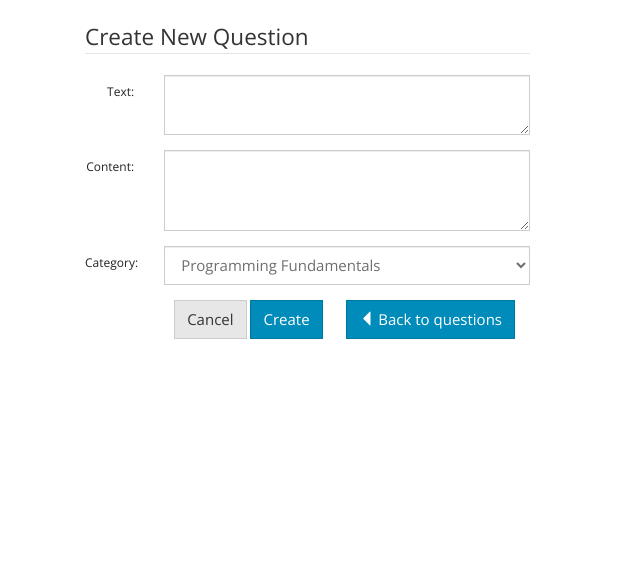
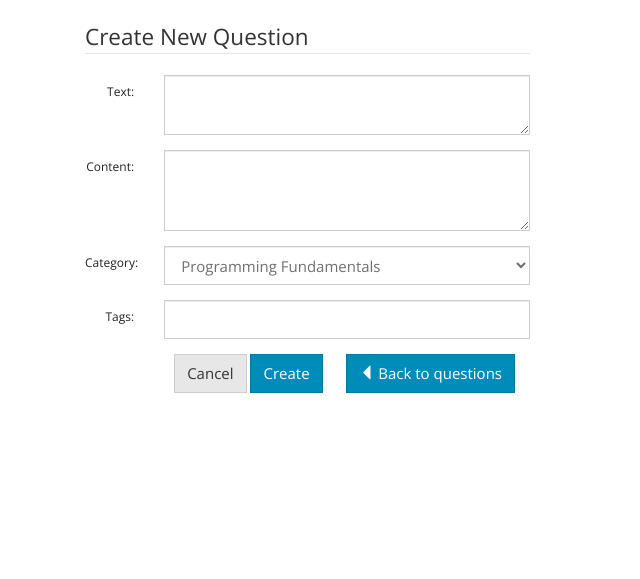
Before and after one commit to Venciity/ForumSystem, a PHP site: page /questions/create in a window 1280 px wide. Shown: the part 47-626 px from the top of the page, without its empty margins (0-640 px from the left). Run offline with PHP 8.4, Linux system fonts and the light colour scheme; the visitor is signed in with stand-in values (Sample User, id 1); data comes from the database, SQL or seed files in the repository; some libraries are stand-ins or nearby versions.

Commit message:
update redirect after create question. and add tags works!

```diff
--- a/controllers/QuestionsController.php
+++ b/controllers/QuestionsController.php
@@ -23,6 +23,8 @@ class QuestionsController extends BaseController {
             $text = $_POST['question_text'];
             $content = $_POST['question_content'];
             $categoryText = $_POST['question_category'];
+            $tags = $_POST['question_tags'];
+            $tags_array = explode(" ", $tags);
             $categoryId = $this->db->getCategoryIdByText($categoryText);
             $userId = $this->db->getCurrentUserId();
             if(strlen($text) <= 5){
@@ -30,9 +32,10 @@ class QuestionsController extends BaseController {
                 $this->addValidationError('question_text', 'The question text symbols should be greater than 5');
                 return $this->renderView(__FUNCTION__);
             }
-            if($this->db->createQuestion($text, $content, $userId, $categoryId)){
+            if($this->db->createQuestion($text, $content, $userId, $categoryId, $tags_array)){
                 $this->addInfoMessage("Question created.");
-                $this->redirect('questions');
+                $lastQuestionId = $this->db->getLastQuestionId();
+                $this->redirectToUrl('viewQuestionInfo/' . $lastQuestionId);
             } else{
                 $this->addErrorMessage("Error creating question.");
             }
--- a/models/QuestionsModel.php
+++ b/models/QuestionsModel.php
@@ -71,7 +71,7 @@ class QuestionsModel extends BaseModel{
         return $statement->fetch_all(MYSQLI_ASSOC);
     }
 
-    public function createQuestion($text, $content, $userId, $categoryId) {
+    public function createQuestion($text, $content, $userId, $categoryId, $tags) {
         if ($text == '') {
             return false;
         }
@@ -79,8 +79,53 @@ class QuestionsModel extends BaseModel{
         $statement = self::$db->prepare("INSERT INTO questions(id, text, content, user_id, category_id) VALUES(NULL, ?, ?, ?, ?)");
         $statement->bind_param("ssii", $text, $content, $userId, $categoryId);
         $statement->execute();
-        var_dump($statement->affected_rows);
+
+        foreach ($tags as $tag){
+            $tagId = $this->getTagIdByText($tag);
+            $statementLastQuestionId = self::$db->prepare("SELECT id FROM questions order by id desc LIMIT 1;");
+            $statementLastQuestionId->execute();
+            $result = $statementLastQuestionId->get_result()->fetch_assoc();
+            $lastQuestionId = $result['id'];
+            if($tagId != null){
+                $this->insertTagForQuestion($lastQuestionId, $tagId);
+            } else {
+                $statementInsertTag = self::$db->prepare("INSERT INTO tags(text) VALUES(?)");
+                $statementInsertTag->bind_param("s", $tag);
+                $statementInsertTag->execute();
+                //--------------------------------------------------------------------------------------------
+                $statementGetLastTagId = self::$db->prepare("SELECT id FROM tags order by id desc LIMIT 1;");
+                $statementGetLastTagId->execute();
+                $result = $statementGetLastTagId->get_result()->fetch_assoc();
+                $lastTagId = $result['id'];
+                $this->insertTagForQuestion($lastQuestionId, $lastTagId);
+            }
+
+        }
+
         return $statement->affected_rows > 0;
+    }
+
+    public function getLastQuestionId(){
+        $statementLastQuestionId = self::$db->prepare("SELECT id FROM questions order by id desc LIMIT 1;");
+        $statementLastQuestionId->execute();
+        $result = $statementLastQuestionId->get_result()->fetch_assoc();
+        return $result['id'];
+    }
+
+    public function insertTagForQuestion($question_id, $tag_id){
+        $statement = self::$db->prepare("INSERT INTO questions_tags(question_id, tag_id) VALUES(?, ?)");
+        $statement->bind_param("ii", $question_id, $tag_id);
+        $statement->execute();
+        return $statement->affected_rows > 0;
+    }
+
+    // TODO: USE IT ************************************************************************************************************
+    public function getTagIdByText($text){
+        $statement = self::$db->prepare("SELECT id FROM forum.tags where text = ? ");
+        $statement->bind_param("s", $text);
+        $statement->execute();
+        $result = $statement->get_result()->fetch_assoc();
+        return $result['id'];
     }
 
     public function deleteQuestion($id) {
@@ -90,3 +135,4 @@ class QuestionsModel extends BaseModel{
         return $statement->affected_rows > 0;
     }
 }
+?>
--- a/views/categories/index.php
+++ b/views/categories/index.php
@@ -1,4 +1,4 @@
 <h1><?= htmlspecialchars($this->title)?></h1>
 <?php foreach ($this->categories as $category) : ?>
-    <a href="/categories/getQuestionsByCategory/<?= $category['text'] ?>" . <?php ?>" class="btn btn-primary"><?= $category['text'] ?></a>
+    <a href="#" class="btn btn-primary"><?= $category['text'] ?></a>
 <?php endforeach; ?>
--- a/views/layouts/default/footer.php
+++ b/views/layouts/default/footer.php
@@ -2,7 +2,5 @@
 <footer>
     <span>&copy; MVC Framework, 2015</span>
 </footer>
-<script src="https://ajax.googleapis.com/ajax/libs/jquery/2.1.3/jquery.min.js"></script>
-<script src="/content/bootstrap-3.3.4-dist/js/bootstrap.min.js"></script>
 </body>
 </html>
--- a/views/layouts/default/header.php
+++ b/views/layouts/default/header.php
@@ -36,5 +36,7 @@
         </div>
     </div>
 </nav>
+<script src="https://ajax.googleapis.com/ajax/libs/jquery/2.1.3/jquery.min.js"></script>
+<script src="/content/bootstrap-3.3.4-dist/js/bootstrap.min.js"></script>
 <div class="container center-block">
 <?php include('messages.php'); ?>
--- a/views/questions/create.php
+++ b/views/questions/create.php
@@ -21,6 +21,12 @@
                     </select>
                 </div>
             </div>
+            <div class="form-group">
+                <label for="question_tags" class="col-lg-2 control-label">Tags:</label>
+                <div class="col-lg-10">
+                    <input type="text" class="form-control" id="question_tags" name="question_tags">
+                </div>
+            </div>
             <div class="col-lg-10 col-lg-offset-2">
                 <button type="reset" class="btn btn-default">Cancel</button>
                 <button type="submit" class="btn btn-primary">Create</button>
```
